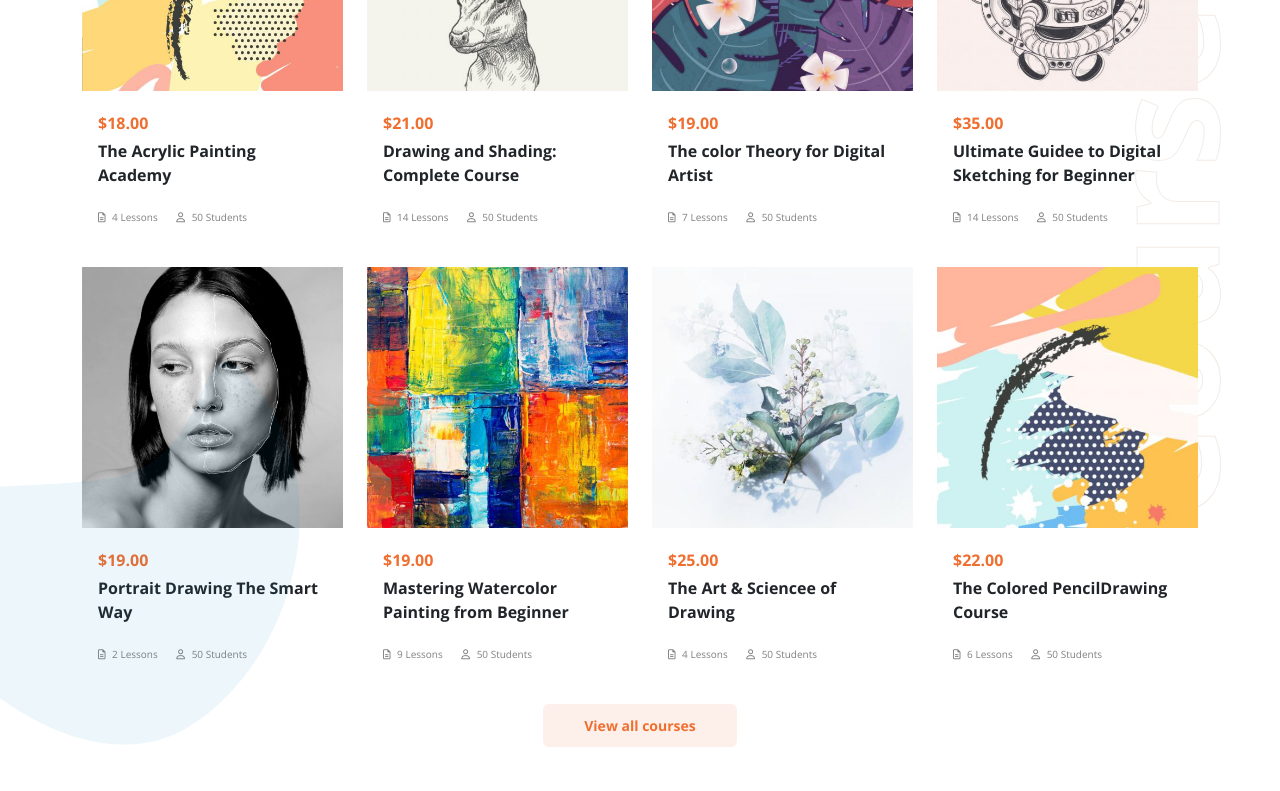
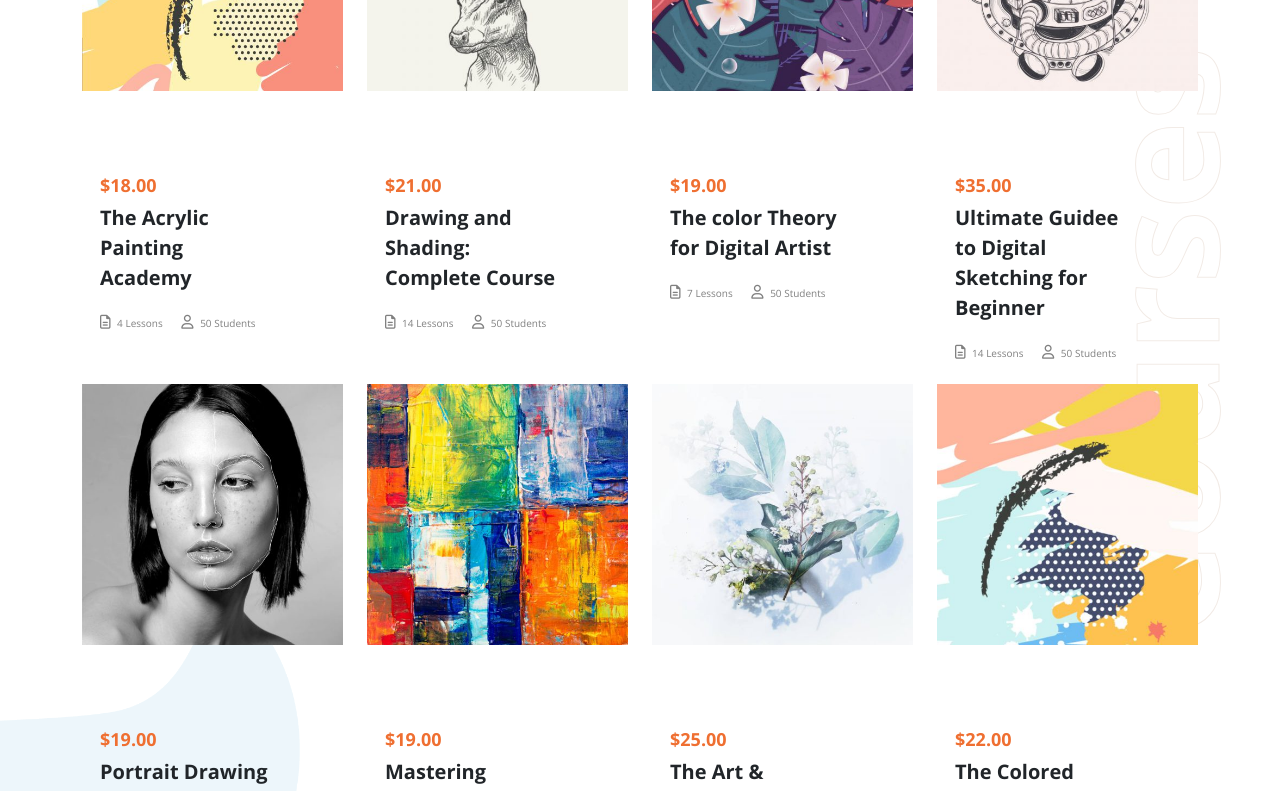
Before and after one commit to Corfaya/proj-html-vuejs, a Vue app: page / in a window 1280 px wide. Shown: the part 4520-5311 px from the top of the page. Built offline with nearby package versions, Linux system fonts and the light colour scheme; a web font is replaced by a local one.

Commit message:
[UPD] Exercise hover required done

```diff
--- a/src/components/partials/OnlineCoursesList.vue
+++ b/src/components/partials/OnlineCoursesList.vue
@@ -7,17 +7,20 @@ export default {
 </script>
 <template>
     <div class="col-3">
-        <div class="box-course d-flex flex-column mb-4">
+        <div class="box-course d-flex flex-column mb-4 position-relative">
+            <div class="img-container">
                 <img :src="`./src/assets/img/${online_class.src}`" :alt="online_class.alt">
-            <div class="mx-3 my-3">
-                <p class="text-orange fw-bold my-1"> {{ online_class.price }} </p>
-                <p class="fw-bold"> {{ online_class.title }} </p>
+            </div>
+            <!--  -->
+            <div class="text-container p-3">
+                <p class="text-orange fw-bold my-1 fs-18"> {{ online_class.price }} </p>
+                <p class="fw-bold title fs-20"> {{ online_class.title }} </p>
                 <span>
-                    <i class="fa-regular fa-file-lines me-1"></i>
+                    <i class="fa-regular fa-file-lines me-1 fs-14"></i>
                     {{ online_class.duration }} Lessons
                 </span>
                 <span class="ms-3">
-                    <i class="fa-regular fa-user me-1"></i>
+                    <i class="fa-regular fa-user me-1 fs-14"></i>
                     {{ online_class.students }} Students</span>
             </div>
         </div>
@@ -29,15 +32,57 @@ export default {
 
 .box-course {
     margin: 0 auto;
+    height: 530px;
+    overflow: hidden;
+
+    .img-container {
+        width: 100%;
+        height: 100%;
+        overflow: hidden;
+
         img {
             cursor: pointer;
+            width: 100%;
+            transition: transform 1s ease-in;
+
+            &:hover {
+                transform: scale(1.2)
             }
+        }
+    }
+
+    .text-container {
+        height: calc(100% - 320px);
+        max-width: calc(100% - 50px);
+        position:absolute;
+        bottom: 0;
+        left: 0;
+
+        transition: all 0.8s;
+        border: 2px solid transparent;
+        transform: translateY(0);
+        background-color: transparent;
+
         .text-orange {
             color: $orange_main;
         }
+
+        .title:hover {
+            color: $orange_main;
+            cursor: pointer;
+        }
+
         span {
             color: grey;
             font-size: 10px;
         }
     }
+
+    &:hover .text-container {
+        border: 2px solid $orange_main;
+        transform: translateY(-50px);
+        background-color: $white;
+    }
+}
+
 </style>
```
Lines whose indentation alone changed are shown as unchanged.
